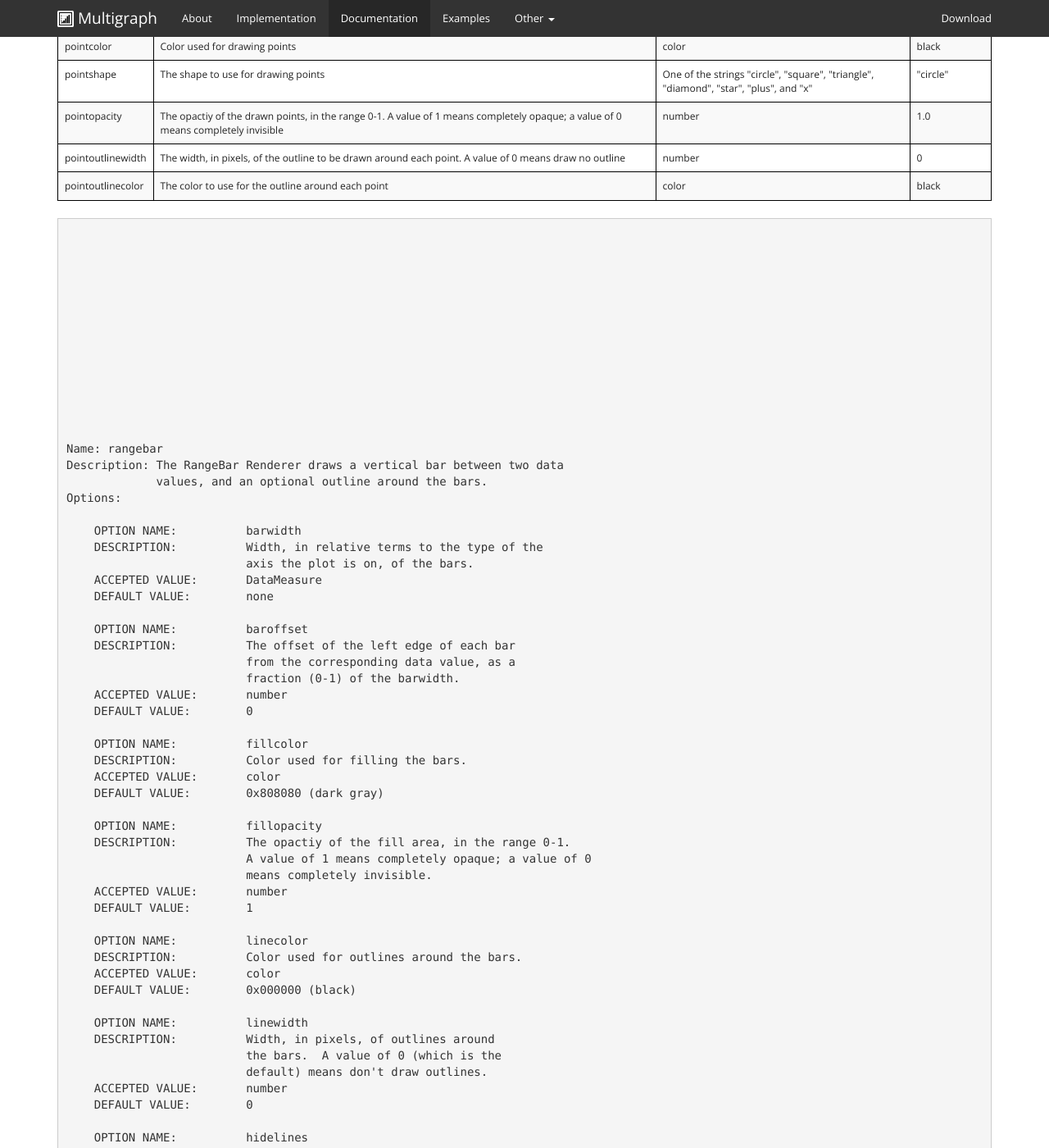
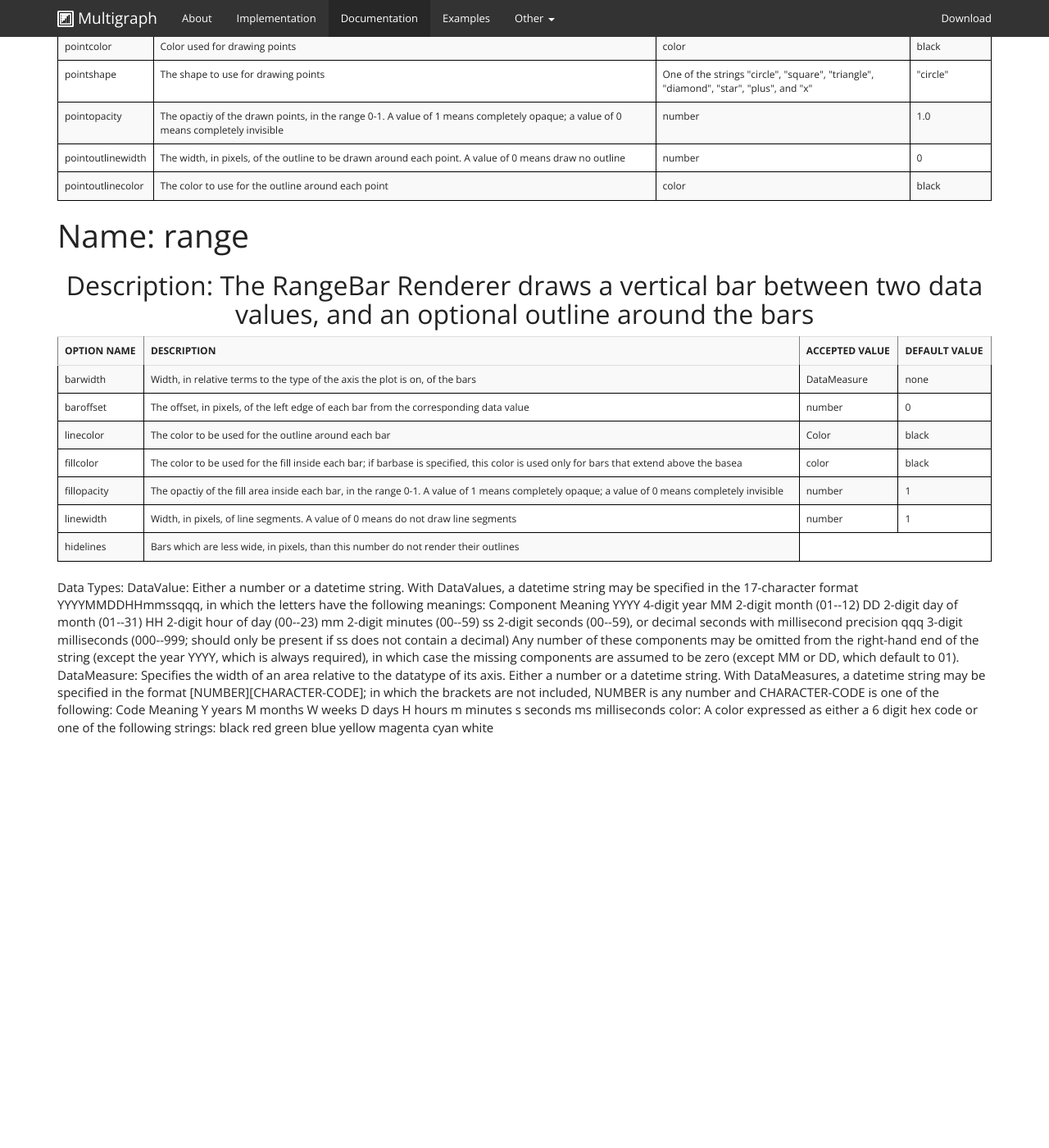
Before and after one commit to khunter3D/khunter3D.github.io, a Jekyll site: the page built from docs/renderers/index.html, in a window 1280 px wide and 1400 px high, scrolled down 2599 px. Shown: the whole window at 82% size. Built offline with Jekyll 4.4.1, drawn with Linux system fonts in a browser that asks for light colours; nearby versions of some CDN libraries; Markdown is read by kramdown in place of the engine named in the settings; after the commit the page ends 3497 px from its top, so only the background shows below that; some of the changed text lies outside the part shown.

Commit message:
Update index.html

```diff
--- a/docs/renderers/index.html
+++ b/docs/renderers/index.html
@@ -423,6 +423,12 @@ and draws a line segment between consecutive data points in each line.
 
 
 
+
+
+
+
+
+
   <tr>
   <td>pointoutlinecolor</td>
   <td>The color to use for the outline around each point</td>
@@ -535,7 +541,94 @@ and draws a line segment between consecutive data points in each line.
       </tbody>
 </table>
 </div>
-      <pre>
+
+<h1>Name: range</h1>
+
+<h2>Description: The RangeBar Renderer draws a vertical bar between two data
+             values, and an optional outline around the bars
+</h2>
+
+
+  <div class="table-responsive">
+<table class="table table-striped ">
+<tbody>
+<tr>
+  <th>OPTION NAME</th>
+  <th>DESCRIPTION</th>
+  <th>ACCEPTED VALUE</th>
+  <th>DEFAULT VALUE</th>
+  </tr>
+<tr>
+<tr>
+  <td>barwidth</td>
+  <td>Width, in relative terms to the type of the
+  axis the plot is on, of the bars</td>
+  <td>DataMeasure</td>
+  <td>none</td>
+  </tr>
+<tr>
+  <td>baroffset</td>
+  <td>The offset, in pixels, of the left edge of
+                          each bar from the corresponding data value</td>
+  <td>number</td>
+
+ <td>0</td>
+</tr>
+<tr>
+
+  <td>linecolor</td>
+  <td>The color to be used for the outline around
+                          each bar</td>
+  <td>Color</td>
+  <td>black</td>
+  </tr>
+
+
+
+
+
+
+
+
+
+
+  <tr>
+  <td>fillcolor</td>
+  <td>The color to be used for the fill inside
+                          each bar; if barbase is specified, this
+                          color is used only for bars that extend
+                          above the basea</td>
+  <td>color</td>
+  <td>black</td>
+  </tr>
+
+  <tr>
+  <td>fillopacity</td>
+  <td>The opactiy of the fill area inside each bar,
+                          in the range 0-1. A value of 1 means
+                          completely opaque; a value of 0 means
+                          completely invisible</td>
+  <td>number</td>
+  <td>1</td>
+  </tr>
+
+ <tr>
+  <td>linewidth</td>
+  <td>Width, in pixels, of line segments.
+  A value of 0 means do not draw line segments</td>
+  <td>number</td>
+
+ <td>1</td>
+</tr>
+  <tr>
+  <td>hidelines</td>
+  <td>Bars which are less wide, in pixels, than
+                          this number do not render their outlines</td>
+
+
+      </tbody>
+</table>
+</div>
 
 
 
@@ -549,55 +642,11 @@ and draws a line segment between consecutive data points in each line.
 
 
 
-Name: rangebar
-Description: The RangeBar Renderer draws a vertical bar between two data
-             values, and an optional outline around the bars.
-Options:
 
-    OPTION NAME:          barwidth
-    DESCRIPTION:          Width, in relative terms to the type of the
-                          axis the plot is on, of the bars.
-    ACCEPTED VALUE:       DataMeasure
-    DEFAULT VALUE:        none
 
-    OPTION NAME:          baroffset
-    DESCRIPTION:          The offset of the left edge of each bar
-                          from the corresponding data value, as a
-                          fraction (0-1) of the barwidth.
-    ACCEPTED VALUE:       number
-    DEFAULT VALUE:        0
 
-    OPTION NAME:          fillcolor
-    DESCRIPTION:          Color used for filling the bars.
-    ACCEPTED VALUE:       color
-    DEFAULT VALUE:        0x808080 (dark gray)
 
-    OPTION NAME:          fillopacity
-    DESCRIPTION:          The opactiy of the fill area, in the range 0-1.
-                          A value of 1 means completely opaque; a value of 0
-                          means completely invisible.
-    ACCEPTED VALUE:       number
-    DEFAULT VALUE:        1
 
-    OPTION NAME:          linecolor
-    DESCRIPTION:          Color used for outlines around the bars.
-    ACCEPTED VALUE:       color
-    DEFAULT VALUE:        0x000000 (black)
-
-    OPTION NAME:          linewidth
-    DESCRIPTION:          Width, in pixels, of outlines around
-                          the bars.  A value of 0 (which is the
-                          default) means don't draw outlines.
-    ACCEPTED VALUE:       number
-    DEFAULT VALUE:        0
-
-    OPTION NAME:          hidelines
-    DESCRIPTION:          Bars which are less wide, in pixels, than
-                          this number do not render their outlines.
-    ACCEPTED VALUE:       number
-    DEFAULT VALUE:        2
-
----
 
 Data Types:
 
```
